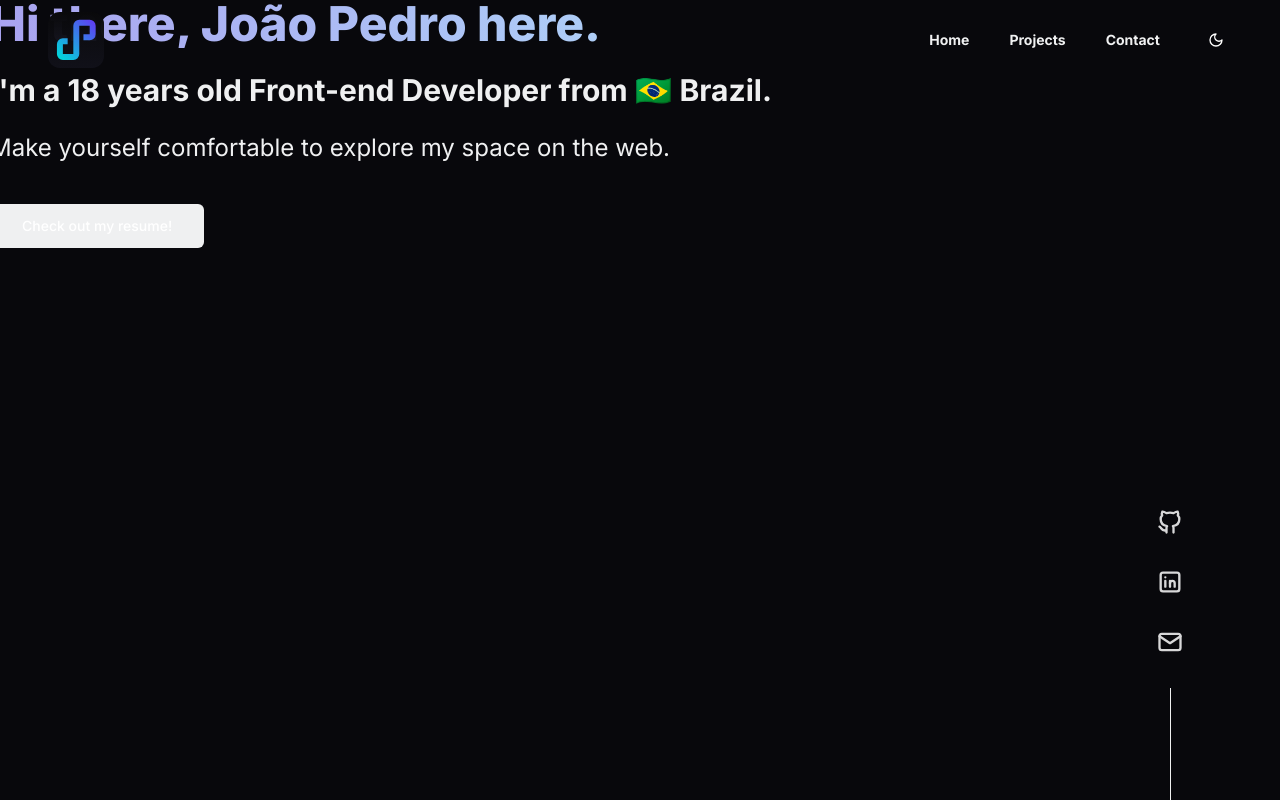
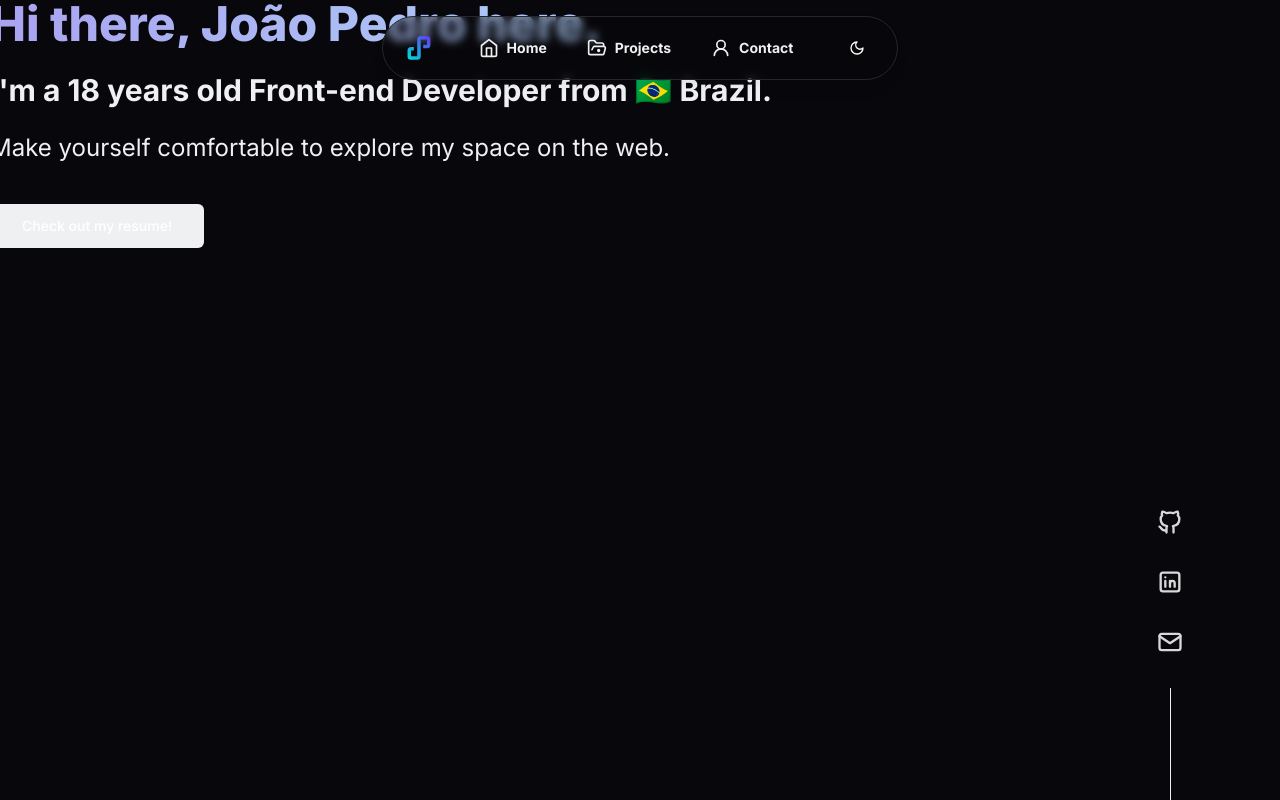
Before and after one commit to jotapemattos/portfolio-jotapemattos, a Next.js app: page / in a window 1280 px wide. Built offline with nearby package versions, Linux system fonts and the light colour scheme.

Commit message:
feat: create a navbar for web and mobile

```diff
--- a/src/components/NavBar/HamburguerMenu.tsx
+++ b/src/components/NavBar/HamburguerMenu.tsx
@@ -6,7 +6,7 @@ import MobileMenu from './MobileMenu';
 
 const HamburguerMenu = () => {
   const [isOpen, setIsOpen] = useState(false);
-  const genericHamburgerLine = `h-[2px] w-8 my-1 bg-white transition ease transform duration-300`;
+  const genericHamburgerLine = `h-[2px] w-8 my-1 bg-primary transition ease transform duration-300`;
 
   return (
     <div className="w-auto lg:hidden p-4 lg:p-12">
--- a/src/components/NavBar/MobileMenu.tsx
+++ b/src/components/NavBar/MobileMenu.tsx
@@ -6,16 +6,16 @@ interface IsOpenProps {
 
 const MobileMenu = ({ setIsOpen }: IsOpenProps) => {
   return (
-    <div className="w-full h-screen left-0  absolute p-4 text-white flex flex-col items-end justify-start">
-      <span className="flex flex-col pt-10 gap-20 items-end text-white text-2xl font-bold">
+    <div className="w-full h-screen bg-background left-0 absolute p-4 text-primary flex flex-col items-end justify-start">
+      <span className="flex flex-col pt-10 gap-20 items-end text-primary text-2xl font-bold">
         <Link href={'/'} onClick={() => setIsOpen(false)}>
-          Sobre
+          Home
         </Link>
         <Link href={'/produtos'} onClick={() => setIsOpen(false)}>
-          Produtos
+          Projects
         </Link>
         <Link href={'/encomendas'} onClick={() => setIsOpen(false)}>
-          Encomendas
+          Contact
         </Link>
       </span>
     </div>
--- a/src/components/NavBar/NavBar.tsx
+++ b/src/components/NavBar/NavBar.tsx
@@ -3,41 +3,60 @@
 import Link from 'next/link';
 import { ThemeToggle } from '../ui/ThemeToggle';
 import HamburguerMenu from './HamburguerMenu';
+import { FolderOpenDot, Home, User2 } from 'lucide-react';
+import { Button } from '../ui/Button';
 
 const NavBar = () => {
   return (
-    <nav className="min-w-full py-10 h-10 flex items-center justify-between fixed top-0 left-0 right-0 z-10">
-      <section className="flex p-4 lg:p-12">
+    <div className="w-full h-24 flex items-center md:items-center justify-center p-2 md:p-0 absolute z-10 inset-0">
+      <nav className="w-full md:w-4/5 lg:w-fit xl:w-fit h-16 flex items-center justify-between p-2 text-primary bg-background/30 bg-opacity-10 backdrop-blur-sm rounded-full drop-shadow-lg border border-border">
+        <section className="flex p-4">
           <Link href="/">
-          <div className="w-14 h-14">
-            <img src="/logo.svg" alt="logo-image" />
-          </div>
+            <img
+              src="/logo-withoutbg.svg"
+              alt="logo-image"
+              className="w-6 h-6"
+            />
           </Link>
         </section>
-      <section className="p-4 lg:p-12 hidden lg:flex xl:flex items-center justify-end lg:justify-end xl:justify-end gap-10 text-sm text-primary font-bold">
-        <Link
-          className="flex gap-2 cursor-pointer hover:text-secondary transition-colors duration-300"
-          onClick={() => window.scroll(0, 0)}
-          href={'/'}
+        <section className="p-4 hidden lg:flex xl:flex items-center justify-end lg:justify-end xl:justify-end gap-2 text-sm text-primary ">
+          <Link onClick={() => window.scroll(0, 0)} href={'/'}>
+            <Button
+              variant="ghost"
+              className="flex items-center justify-center gap-2 font-bold"
             >
+              <Home size={20} />
               Home
+            </Button>
           </Link>
-        <Link
-          href="#projects"
-          className="flex gap-2 cursor-pointer hover:text-secondary transition-colors duration-300"
+          <Link href="/projects">
+            <Button
+              variant="ghost"
+              className="flex items-center justify-center gap-2 font-bold"
             >
+              <FolderOpenDot size={20} />
               Projects
+            </Button>
           </Link>
-        <Link
-          href="#contact"
-          className="flex gap-2 cursor-pointer hover:text-secondary transition-colors duration-300"
+          <Link href="#contact">
+            <Button
+              variant="ghost"
+              className="flex items-center justify-center gap-2 font-bold"
             >
+              <User2 size={20} />
               Contact
+            </Button>
           </Link>
+        </section>
+        <section className="p-4 hidden lg:flex">
           <ThemeToggle />
         </section>
+        <div className="flex items-center lg:hidden">
+          <ThemeToggle />
           <HamburguerMenu />
+        </div>
       </nav>
+    </div>
   );
 };
 
```
Lines whose indentation alone changed are shown as unchanged.
